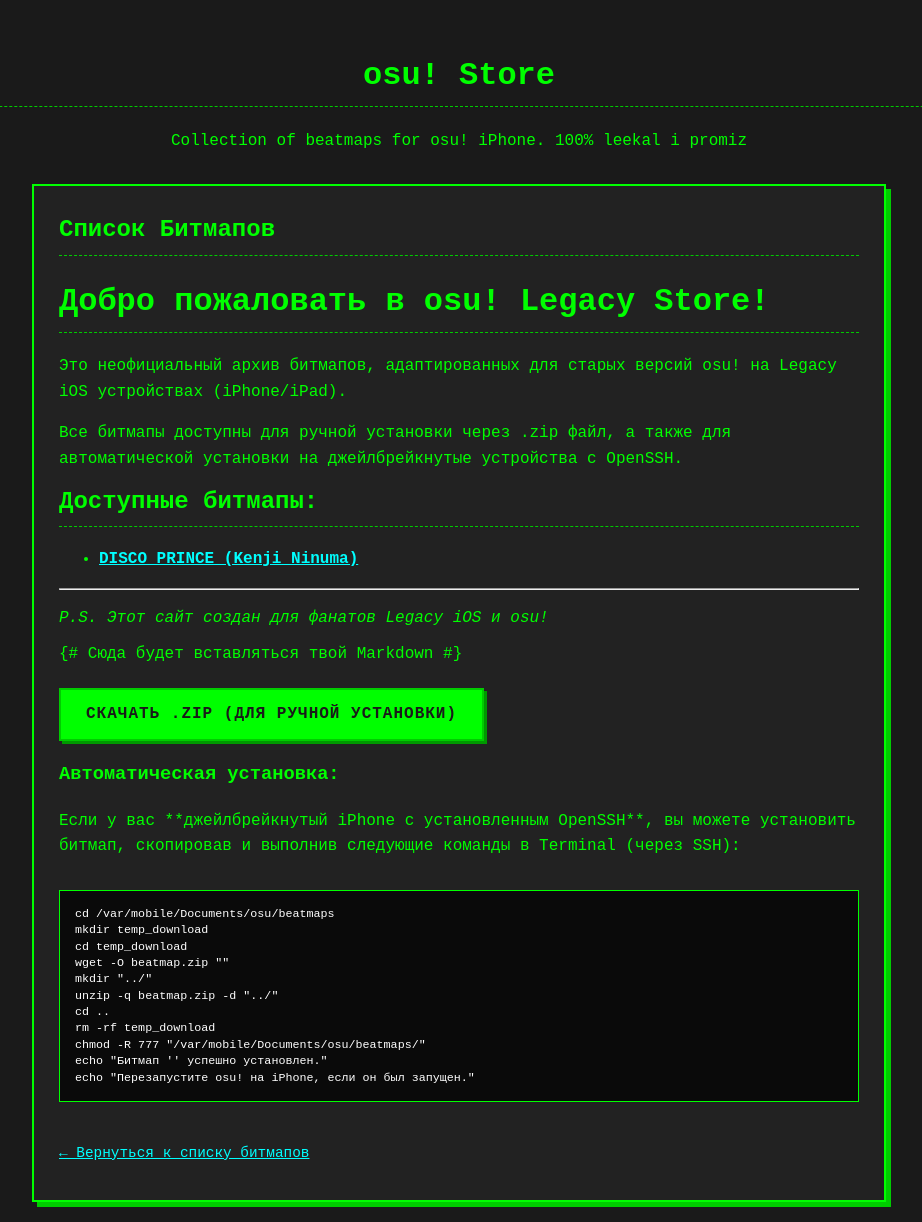
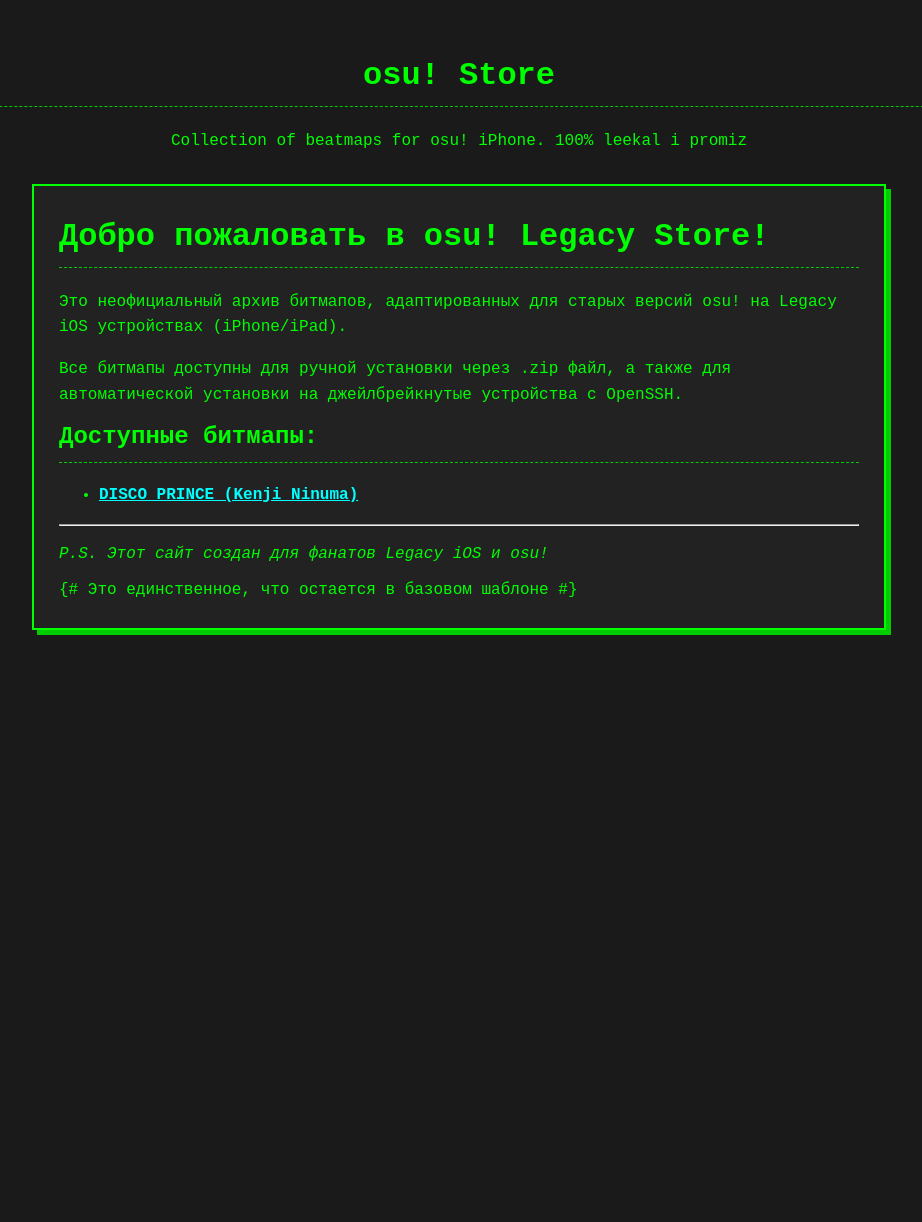
Before and after one commit to AAlx0451/osu-ios-store-repo, a Jekyll site: the page built from index.md, in a window 1280 px wide. Shown: the whole page, without its empty margins (181-1103 px from the left). Built offline with Jekyll 4.4.1, drawn with Linux system fonts in a browser that asks for light colours; after the commit the page ends 900 px from its top, so only the background shows below that.

Commit message:
Update default.html

```diff
--- a/_layouts/default.html
+++ b/_layouts/default.html
@@ -88,27 +88,7 @@
         <p>{{ site.description }}</p>
     </div>
     <div class="container">
-        <h2>{{ page.title }}</h2>
-        {{ content }} {# Сюда будет вставляться твой Markdown #}
-
-        <a href="{{ page.download_link }}" class="download-button">Скачать .zip (для ручной установки)</a>
-
-        <h3>Автоматическая установка:</h3>
-        <p>Если у вас **джейлбрейкнутый iPhone с установленным OpenSSH**, вы можете установить битмап, скопировав и выполнив следующие команды в Terminal (через SSH):</p>
-        <div class="script-box">
-            <pre>cd /var/mobile/Documents/osu/beatmaps
-mkdir temp_download
-cd temp_download
-wget -O beatmap.zip "{{ page.download_link }}"
-mkdir "../{{ page.beatmap_folder_name }}"
-unzip -q beatmap.zip -d "../{{ page.beatmap_folder_name }}"
-cd ..
-rm -rf temp_download
-chmod -R 777 "/var/mobile/Documents/osu/beatmaps/{{ page.beatmap_folder_name }}"
-echo "Битмап '{{ page.beatmap_folder_name }}' успешно установлен."
-echo "Перезапустите osu! на iPhone, если он был запущен."</pre>
-        </div>
-    <p class="back-link"><a href="{{ '/' | relative_url }}">← Вернуться к списку битмапов</a></p>
+        {{ content }} {# Это единственное, что остается в базовом шаблоне #}
     </div>
 </body>
 </html>
```
